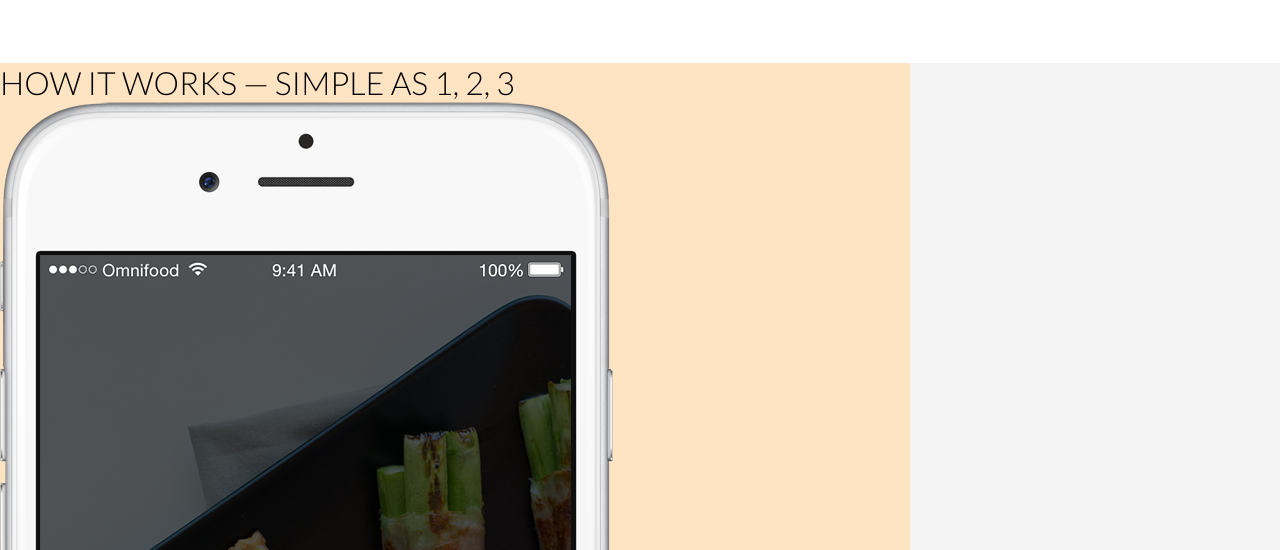
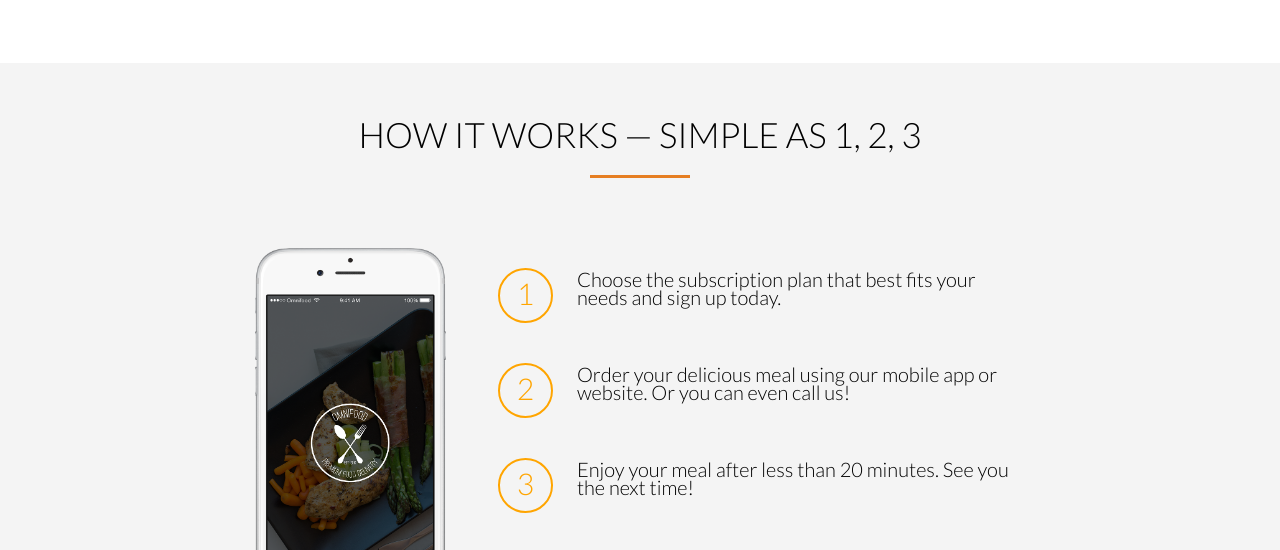
Before and after one commit to shohag1102/Omnifood, a plain HTML site: page index.html in a window 1280 px wide. Shown: the part 1803-2353 px from the top of the page. Drawn offline with Linux system fonts and the light colour scheme.

Commit message:
almost done

```diff
--- a/index.html
+++ b/index.html
@@ -125,30 +125,37 @@
                 HOW IT WORKS — SIMPLE AS 1, 2, 3
             </h1>
             <div class="works_phone">
+               <div class="left">
                 <img src="./images/app-iPhone.png" alt="">
+               </div>
+                <div class="right">
                     <ul>
                         <li>
+                            <div>1</div>
                             <p>
-                            <span>1</span> Choose the subscription plan that best fits your needs and sign up today.
+                                 Choose the subscription plan that best fits your needs and sign up today.
                             </p>
                         </li>
                         <li>
+                            <div>2</div>
                             <p>
-                            <span>2</span> Order your delicious meal using our mobile app or website. Or you can even call us!
+                                Order your delicious meal using our mobile app or website. Or you can even call us!
                             </p>
                         </li>
                         <li>
+                            <div>3</div>
                             <p>
-                            <span>3</span> Enjoy your meal after less than 20 minutes. See you the next time!
+                                Enjoy your meal after less than 20 minutes. See you the next time!
                             </p>
                         </li>
                         <li>
-                        <img src="./images/download-app.svg" alt="">
+                            <img src="./images/download appstore.png" alt="">
                             <img src="./images/download-app-android.png" alt="">
                         </li>
                     </ul>
                 </div>
             </div>
         </div>
+    </div>
 </body>
 </html>
--- a/style.css
+++ b/style.css
@@ -164,17 +164,84 @@ body,html{
 /* -----work section start ------*/
 
 .works{
-    height: 670px;
+    height: 650px;
     background-color: #F4F4F4;
+    position: relative;
 }
 .works_container{
     width: 910px;
-    height: 670px;
-    background-color: bisque;
-    /* margin: 50px auto; */
+    height: 650px;
+    margin: 0px auto;
+    position: absolute;
+    left: 0;
+    right: 0;
 }
 .works_container  h1{
+    margin-top: 50px;
+    font-size: 35px;
     font-weight: 300;
+    text-align: center;
+}
+.works_container h1::after{
+    content: "";
+        display: block;
+        width: 100px;
+        height: 3px;
+        background: #E67E22;
+        margin: 20px auto;
+}
+.works_container .left img{
+    width: 70%;
+    margin-top: 50px;
+    margin-left: 70px;
+}
+.works_container .left{
+    width: 30%;
+    float: left;
+}
+.works_container .right{
+    margin-top: 30px;
+    width: 70%;
+    float: right;
+}
+.works_container .right ul li div{
+    width: 55px;
+    height: 55px;
+    padding-top: 5px;
+    font-size: 150%;
+    background-color: transparent;
+    border: orange;
+    border: 2px solid orange;
+    border-radius: 50%;
+    color: orange;
+    display: inline-block;
+    text-align: center;
+    margin-right: 20px;
+}
+.works_container .right ul li p{
+    display: inline-block;
+    width: 80%;
+    line-height: 18px;
 }
 
+.works_container .right img{
+    width: 25%;
+    margin-right: 10px;
+}
+.works_container .right ul{
+    list-style-type: none;
+}
+.works_container .right ul li{
+    font-size: 20px;
+    font-weight: 300;
+    margin: 40px;
+}
 /* -----work section end ------*/
+
+
+/* -------cities section start--------- */
+
+
+
+
+/* -------cities section end--------- */
```
Also changed, not shown: images/download appstore.png (added). Lines whose indentation alone changed are shown as unchanged.
